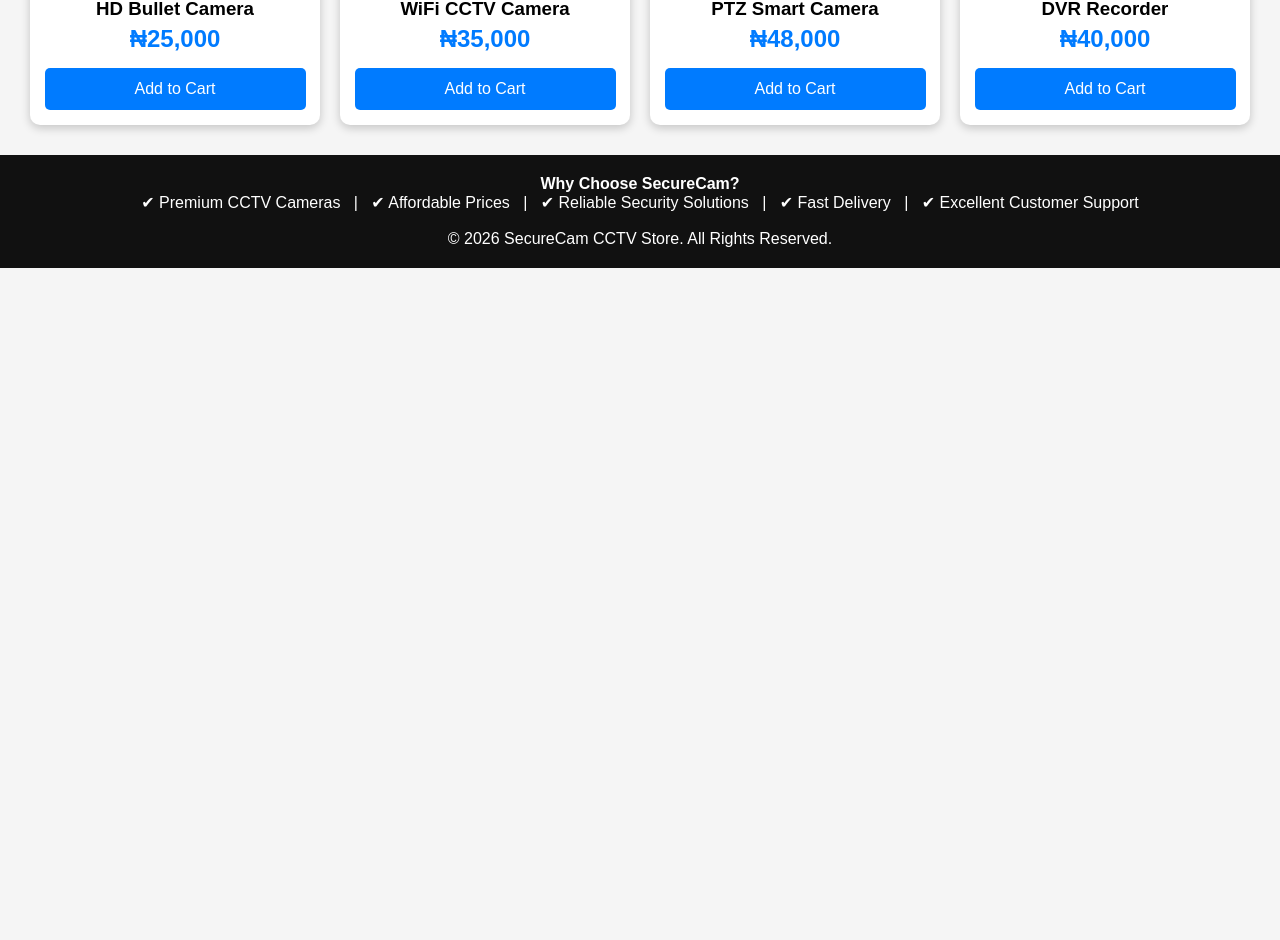
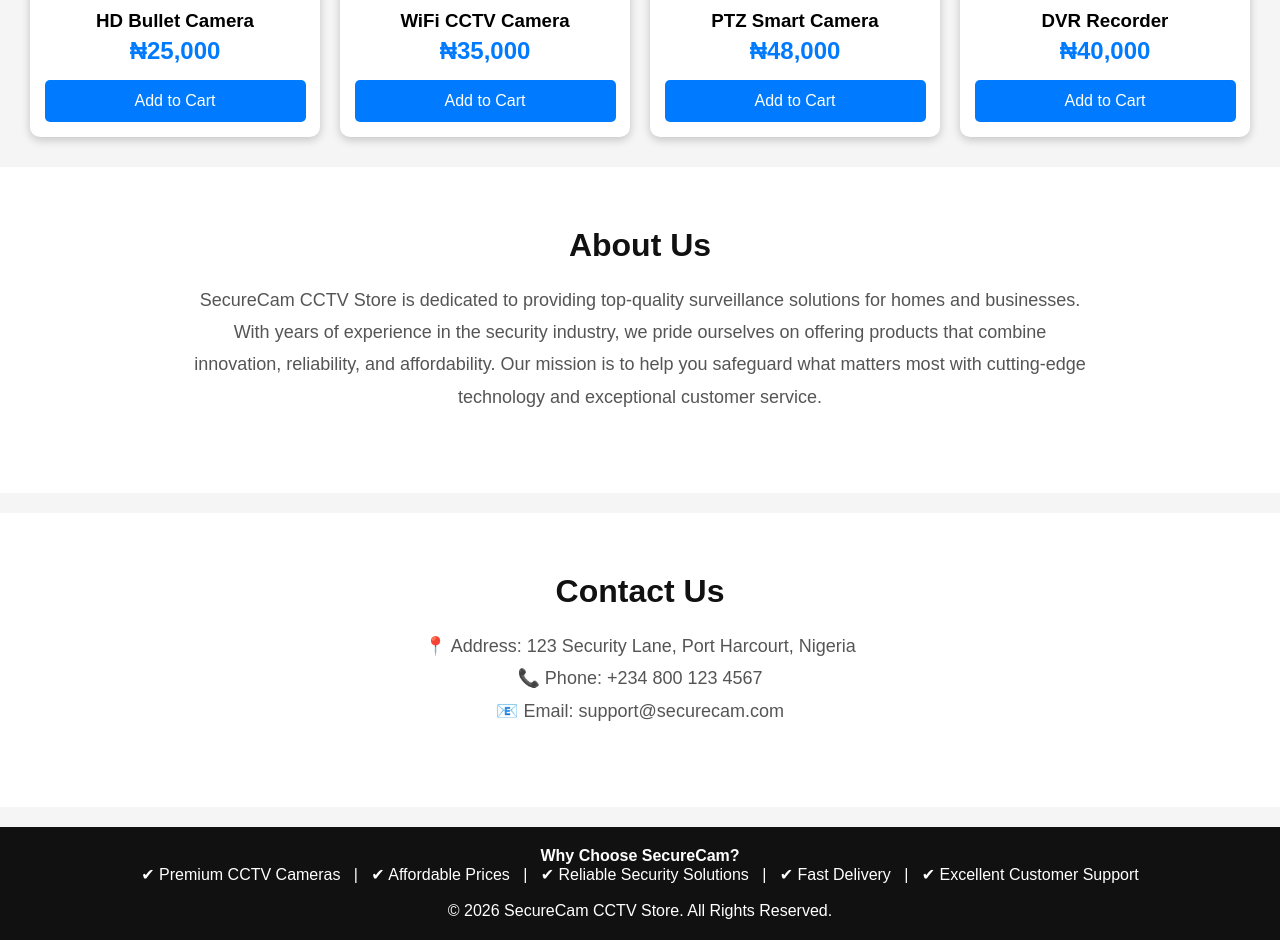
Before and after one commit to yotech-techonologies/camera, a plain HTML site: page index.html in a window 1280 px wide. Shown: the part 921-1861 px from the top of the page. Before the commit the page ends 1189 px from the top, so only its background shows below. Drawn offline with Linux system fonts and the light colour scheme.

Commit message:
Update index.html

```diff
--- a/index.html
+++ b/index.html
@@ -51,26 +51,28 @@ nav a:hover{
     background:#0056b3;
 }
 
-/* Welcome Section */
+/* Sections */
 
-.intro{
+section{
+    padding:60px 30px;
     background:#fff;
-    padding:60px 30px;
+    margin-bottom:20px;
+}
+
+section h2{
+    font-size:32px;
+    color:#111;
+    margin-bottom:20px;
     text-align:center;
 }
 
-.intro h2{
-    font-size:40px;
-    color:#111;
-    margin-bottom:20px;
-}
-
-.intro p{
+section p{
     max-width:900px;
     margin:20px auto;
     color:#555;
     font-size:18px;
     line-height:1.8;
+    text-align:center;
 }
 
 /* Products */
@@ -136,38 +138,30 @@ footer{
 <body>
 
 <header>
-
 <h1>SecureCam CCTV Store</h1>
-
 <p>Quality Security Cameras at Affordable Prices</p>
-
 <nav>
 <a href="index.html">Home</a>
+<a href="#about">About</a>
+<a href="#contact">Contact</a>
 <a href="cart.html">Cart</a>
 </nav>
-
 </header>
 
 <section class="intro">
-
 <h2>Protect What Matters Most</h2>
-
 <p>
 Welcome to <strong>SecureCam CCTV Store</strong>, your trusted destination for premium CCTV cameras and modern surveillance solutions. We provide reliable security products designed to keep your home, office, shop, warehouse, school, and business protected around the clock.
 </p>
-
 <p>
 Our collection features high-definition CCTV cameras with crystal-clear video quality, infrared night vision, motion detection, weather-resistant designs, and remote viewing from your smartphone or computer. Every product is carefully selected to deliver excellent performance, durability, and value.
 </p>
-
 <p>
 At SecureCam, we believe security is an investment, not an expense. Whether you need a single security camera or a complete surveillance system, we have the right solution for your needs. Browse our products below and enjoy professional-quality security at affordable prices.
 </p>
-
 </section>
 
 <div class="products">
-
 <div class="card">
 <img src="camera1.jpg" alt="HD Bullet Camera">
 <h3>HD Bullet Camera</h3>
@@ -195,13 +189,26 @@ At SecureCam, we believe security is an investment, not an expense. Whether you
 <div class="price">₦40,000</div>
 <button onclick="addCart('DVR Recorder',40000)">Add to Cart</button>
 </div>
-
 </div>
 
+<section id="about">
+<h2>About Us</h2>
+<p>
+SecureCam CCTV Store is dedicated to providing top-quality surveillance solutions for homes and businesses. With years of experience in the security industry, we pride ourselves on offering products that combine innovation, reliability, and affordability. Our mission is to help you safeguard what matters most with cutting-edge technology and exceptional customer service.
+</p>
+</section>
+
+<section id="contact">
+<h2>Contact Us</h2>
+<p>
+📍 Address: 123 Security Lane, Port Harcourt, Nigeria <br>
+📞 Phone: +234 800 123 4567 <br>
+📧 Email: support@securecam.com
+</p>
+</section>
+
 <footer>
-
 <p><strong>Why Choose SecureCam?</strong></p>
-
 <p>
 ✔ Premium CCTV Cameras &nbsp; | &nbsp;
 ✔ Affordable Prices &nbsp; | &nbsp;
@@ -209,30 +216,17 @@ At SecureCam, we believe security is an investment, not an expense. Whether you
 ✔ Fast Delivery &nbsp; | &nbsp;
 ✔ Excellent Customer Support
 </p>
-
 <br>
-
 <p>© 2026 SecureCam CCTV Store. All Rights Reserved.</p>
-
 </footer>
 
 <script>
-
 function addCart(name,price){
-
-let cart = JSON.parse(localStorage.getItem("cart")) || [];
-
-cart.push({
-    name:name,
-    price:price
-});
-
-localStorage.setItem("cart",JSON.stringify(cart));
-
-alert(name + " has been added to your cart.");
-
+    let cart = JSON.parse(localStorage.getItem("cart")) || [];
+    cart.push({ name:name, price:price });
+    localStorage.setItem("cart",JSON.stringify(cart));
+    alert(name + " has been added to your cart.");
 }
-
 </script>
 
 </body>
```
